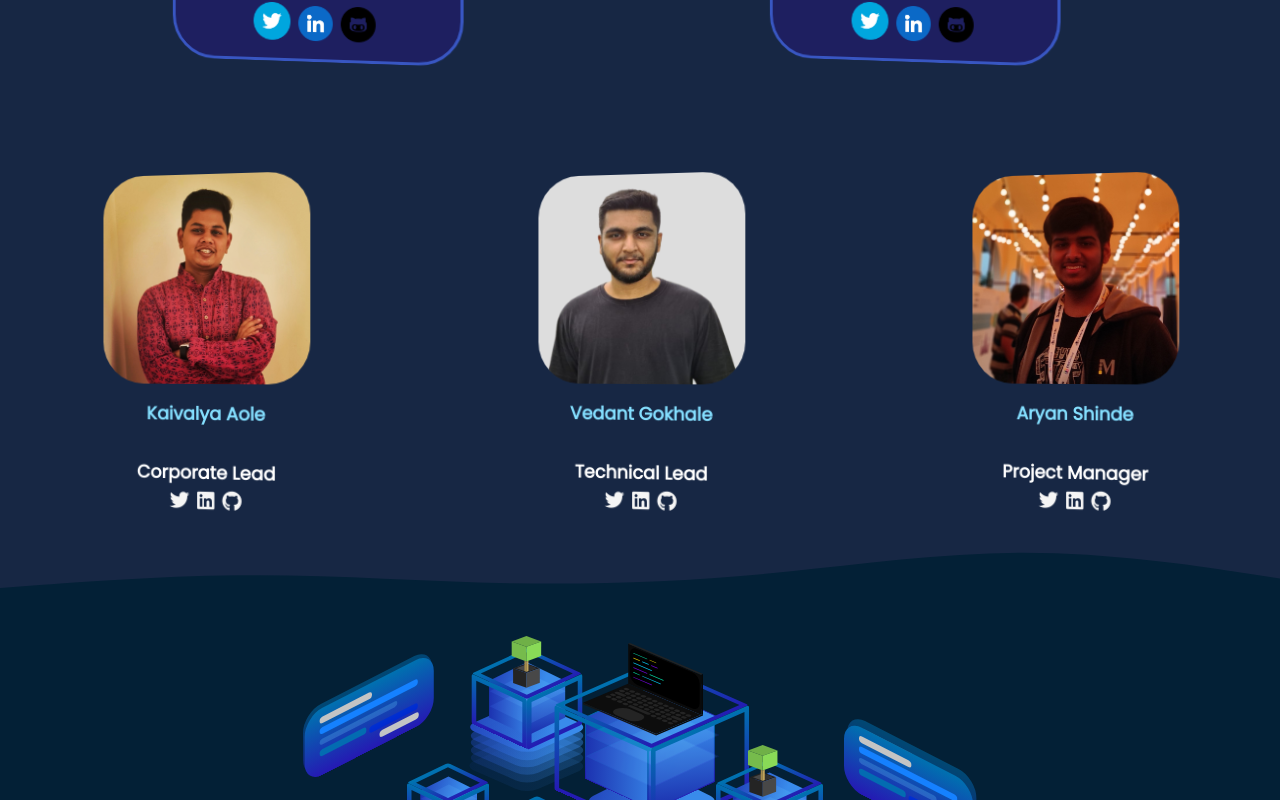
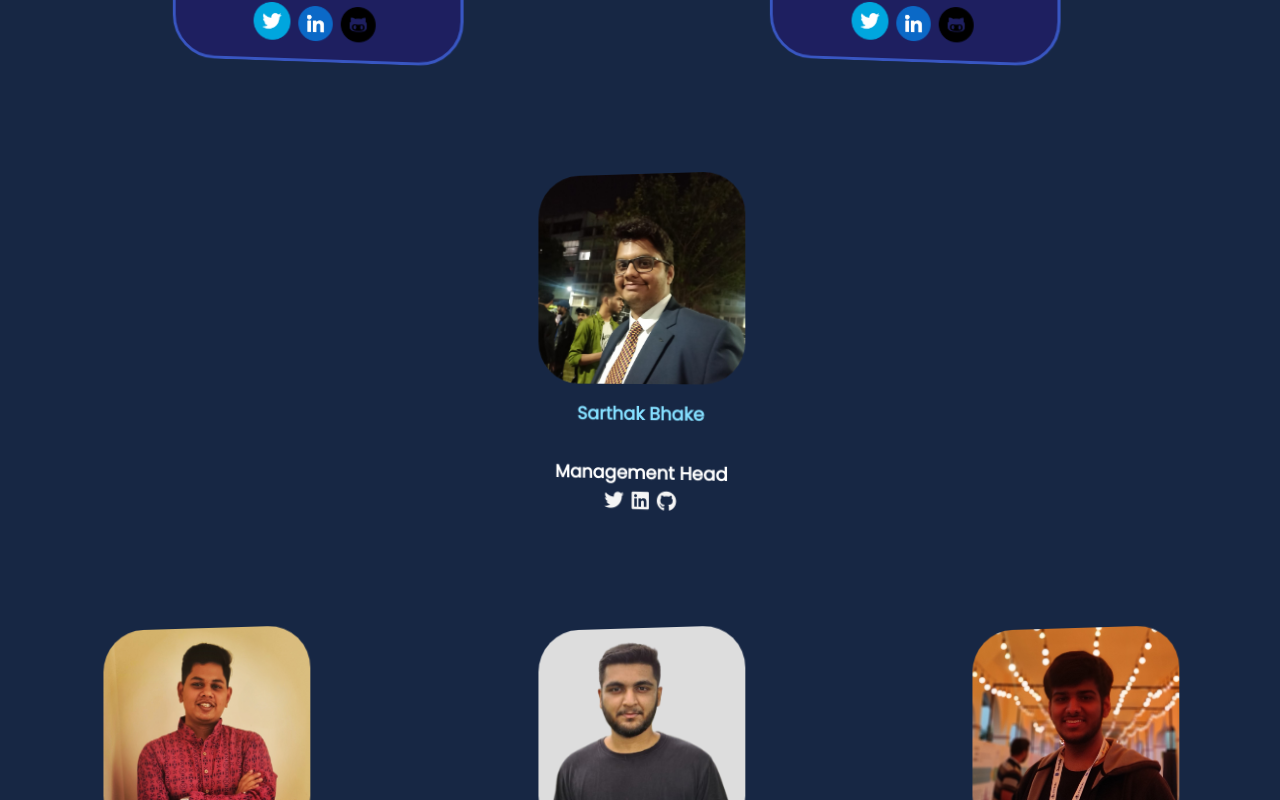
Before and after one commit to mlscvitpune/MLSC-VIT-PUNE-WEBSITE, a React (Create React App) app in the folder frontend/: page /team22 in a window 1280 px wide. Shown: the part 700-1500 px from the top of the page. Built offline with nearby package versions, Linux system fonts and the light colour scheme.

Commit message:
Updated Teams

```diff
--- a/frontend/src/pages/Team/Team2022/CoreMembers.js
+++ b/frontend/src/pages/Team/Team2022/CoreMembers.js
@@ -59,7 +59,7 @@ function CoreMembers() {
                 <div>
                   <ul className="list-inline">
                     <li className="list-inline-item social-icons">
-                      <a href="https://github.com/devanshukd04">
+                      <a href="https://twitter.com/DevanshuDalal1">
                       <img src="/Images/Icons/twitter.png" width="38px" height="38px"></img>
                       </a>
                     </li>
@@ -80,6 +80,48 @@ function CoreMembers() {
           </Tilt>
         </div>
       </div>
+
+ <br/>
+  <br/>
+    <div className="row">
+        <div className="your-element col-12 col-md-13 text-center py-4">
+          <Tilt
+            {...{
+              tiltAngleYInitial: 10,
+              transitionEasing: 'cubic-bezier(.05,.1,.32,.99)',
+            }}
+          >
+            <div className="member-image m36 mx-auto"></div>
+            <div className="hover_3d pt-3">
+              <div className="name">Sarthak Bhake</div>
+              <div className="position">Management Head</div>
+              <div>
+                <ul className="list-inline">
+                  <li className="list-inline-item social-icons">
+                    <a href="https://www.twitter.com/">
+                      <i className="fab fa-twitter"></i>
+                    </a>
+                  </li>
+                  <li className="list-inline-item social-icons">
+                    <a href="https://www.linkedin.com/in/sarthak-bhake/">
+                      <i className="fab fa-linkedin"></i>
+                    </a>
+                  </li>
+                  <li className="list-inline-item social-icons">
+                    <a href="https://github.com/BhakeSart">
+                      <i className="fab fa-github"></i>
+                    </a>
+                  </li>
+                </ul>
+              </div>
+            </div>
+          </Tilt>
+        </div>
+      </div>
+
+
+
+
 
 
        <br/>
--- a/frontend/src/pages/Team/Team2022/ManagementMarketing.js
+++ b/frontend/src/pages/Team/Team2022/ManagementMarketing.js
@@ -132,7 +132,7 @@ function ManagementMarketing() {
           >
             <div className="member-image m45 mx-auto"></div>
             <div className="hover_3d pt-3">
-              <div className="name">AMOGH Dumbre</div>
+              <div className="name">Amogh Dumbre</div>
               <div className="position">Co-ordinator</div>
               <div>
                 <ul className="list-inline">
```
